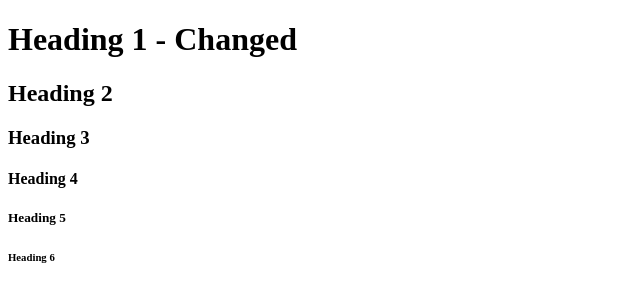
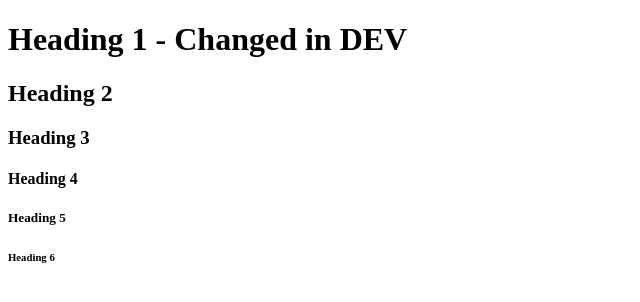
Before and after one commit to jasAtPing/firstPingRepo, a plain HTML site: page Index.html in a window 1280 px wide. Shown: the whole page, without its empty margins (0-640 px from the left). Drawn offline with Linux system fonts and the light colour scheme.

Commit message:
Update Index.html

```diff
--- a/Index.html
+++ b/Index.html
@@ -2,7 +2,7 @@
 <html>
 <body>
 
-<h1>Heading 1 - Changed</h1>
+<h1>Heading 1 - Changed in DEV</h1>
 <h2>Heading 2</h2>
 <h3>Heading 3</h3>
 <h4>Heading 4</h4>
```
